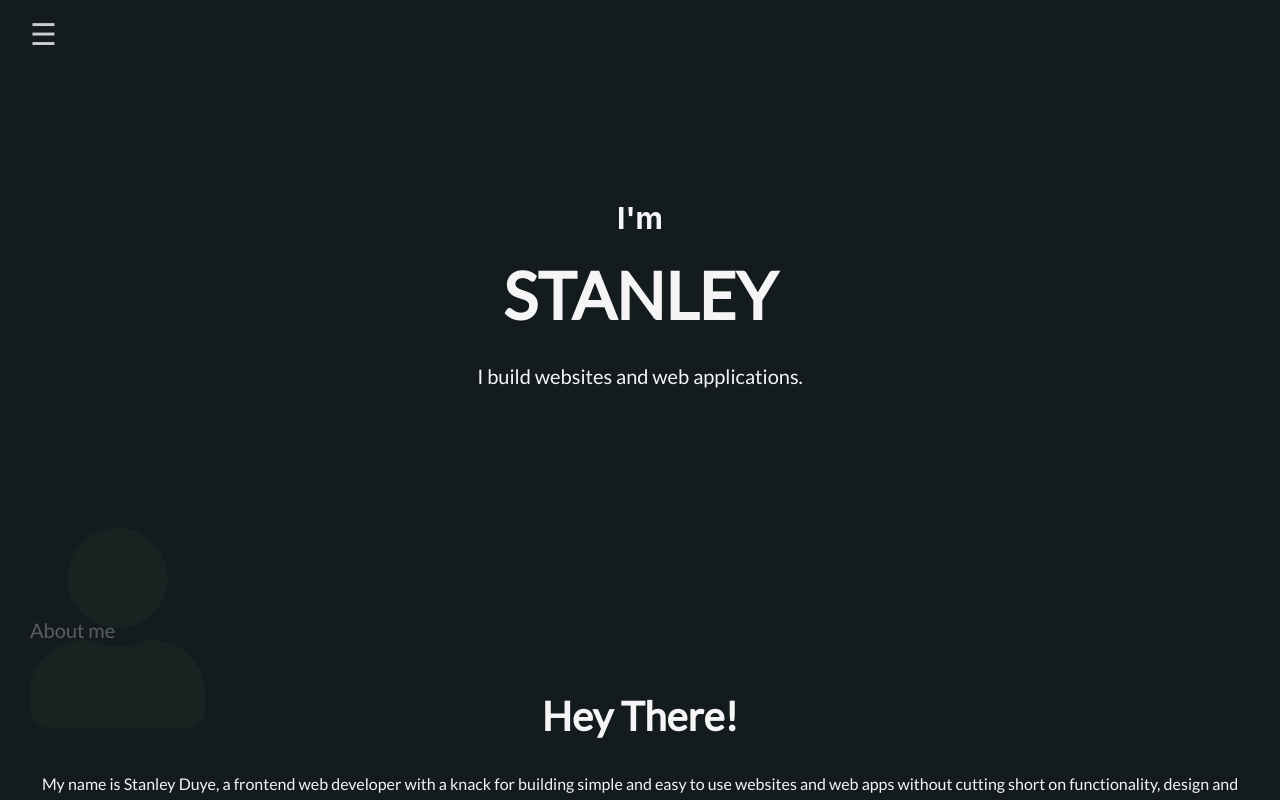
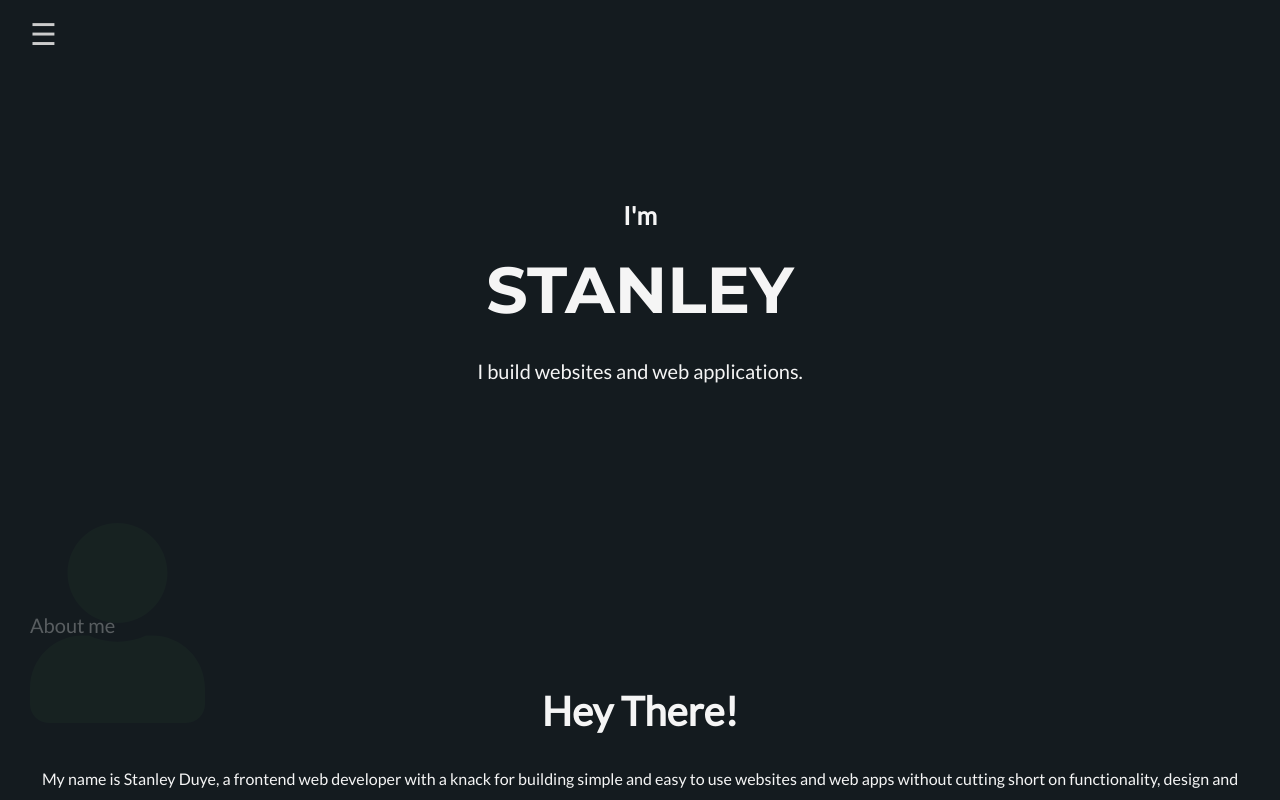
Before and after one commit to priyed/portfolio, a React (Create React App) app: page / in a window 1280 px wide. Shown: the top 800 px of the page. Built offline with nearby package versions, Linux system fonts and the light colour scheme; a web font is replaced by a local one.

Commit message:
font changes

```diff
--- a/src/App.css
+++ b/src/App.css
@@ -1,6 +1,6 @@
 @import url("https://fonts.googleapis.com/css?family=Lato&display=swap");
 @import url('https://fonts.googleapis.com/css2?family=East+Sea+Dokdo&display=swap');
-
+@import url('https://fonts.googleapis.com/css2?family=Montserrat:ital,wght@0,100;0,200;0,300;0,400;0,500;0,600;0,700;1,100;1,200;1,300;1,400;1,500;1,600&display=swap');
 
 * {
   margin: 0;
@@ -54,12 +54,11 @@
 
 .header h2 {
   margin-bottom: 20px;
-  font-family: "Inter";
-  font-size: 30px;
-
+  font-size: 25px;
 }
 
 .header h1 {
+  font-family: 'Montserrat', sans-serif;
   font-size: 65px;
   color: #F5F5F5;
   /*text-shadow: 0 0 1px #F5F5F5, 0 0 3px #4c95dd, 0 0 3px #4c95dd,
```
